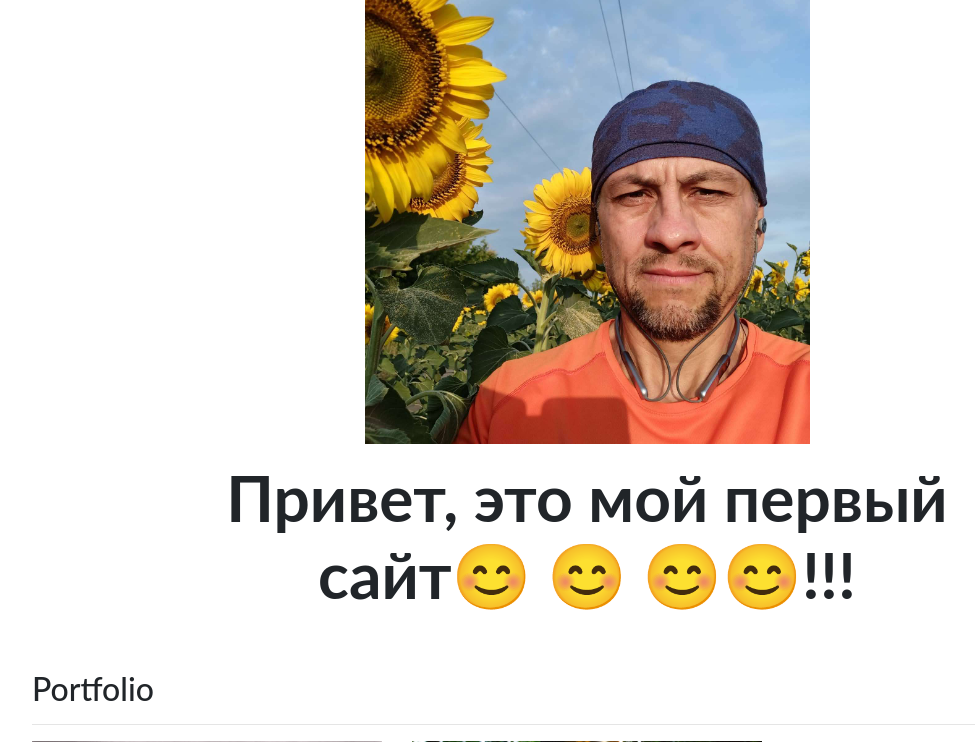
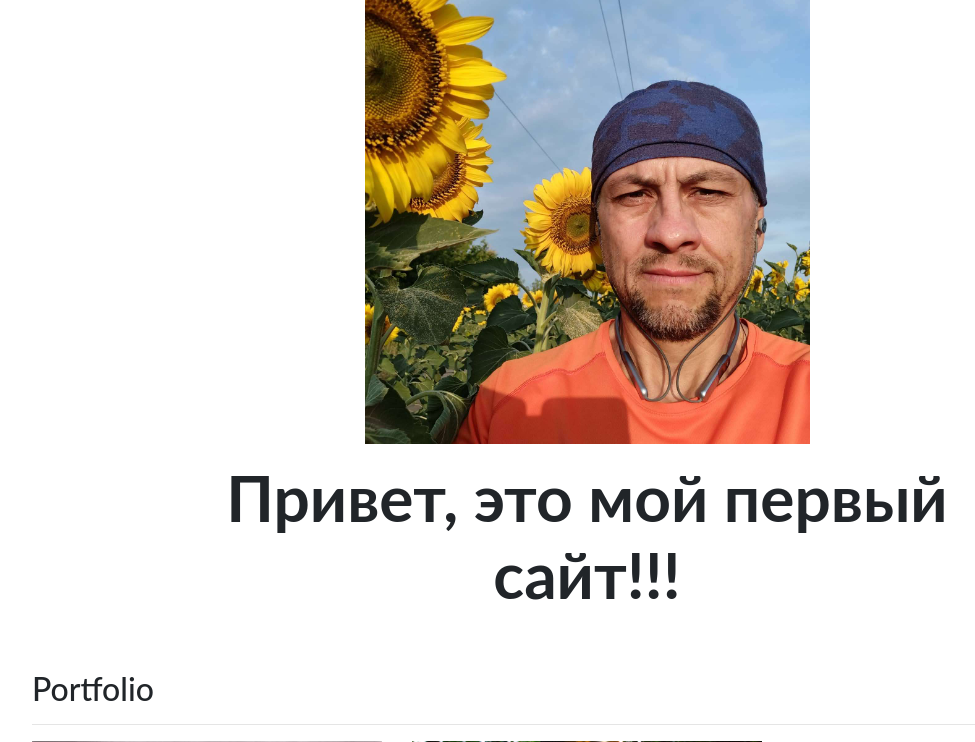
Before and after one commit to AndreyArtemov/Portfolio, a Django app: page / in a window 1280 px wide. Shown: the part 73-815 px from the top of the page, without its empty margins (53-1028 px from the left). Run offline with Django 4.2, Linux system fonts and the light colour scheme; data comes from the database, SQL or seed files in the repository; some libraries are stand-ins or nearby versions.

Commit message:
убрал смайлы

```diff
--- a/portfolio/templates/portfolio/home.html
+++ b/portfolio/templates/portfolio/home.html
@@ -12,7 +12,7 @@
 
 <div class="row justify-content-center mb-3">
   <div class="col-md-9 text-center">
-    <h1 id="hometext" class="font-weight-bold">Привет, это мой первый сайт😊 😊 😊😊!!!</h1>
+    <h1 id="hometext" class="font-weight-bold">Привет, это мой первый сайт!!!</h1>
   </div>
 </div>
 
```
